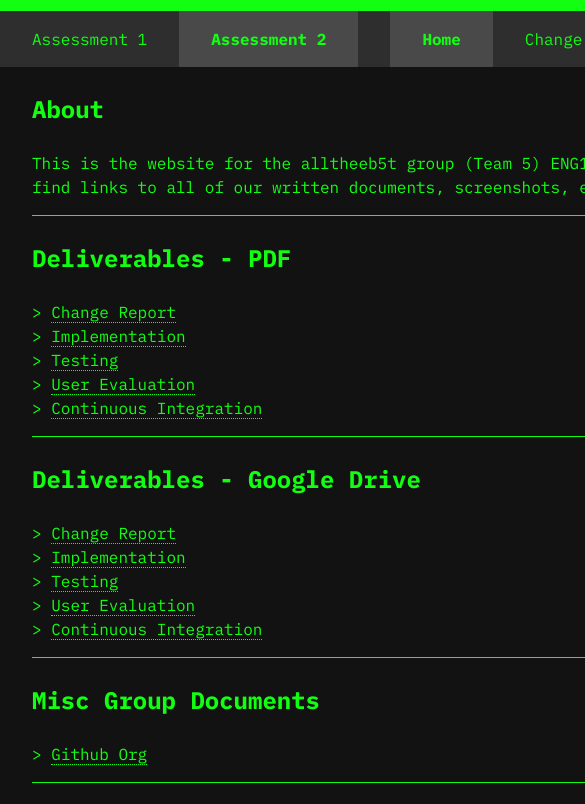
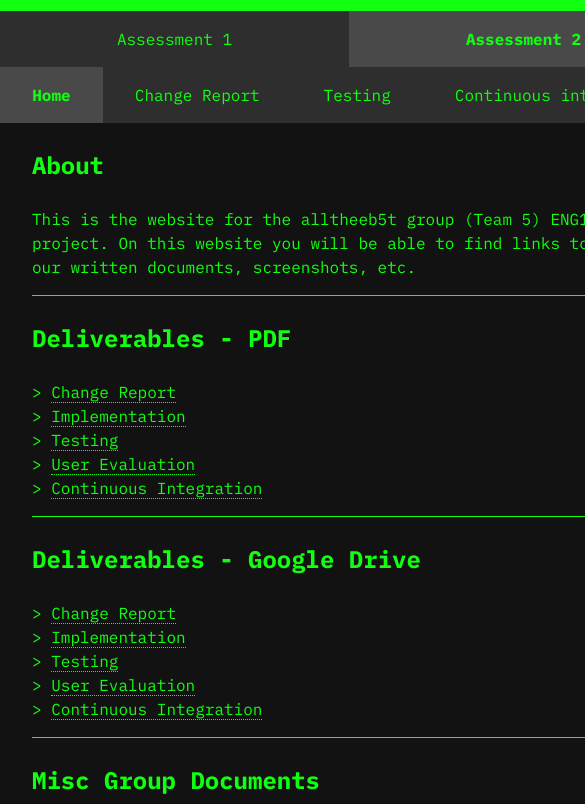
Before and after one commit to alltheeb5t/assessment-2.github.io, a plain HTML site: page index.html in a window 390 px wide. Shown: the part 77-881 px from the top of the page, 585 px wide, since content can reach past the window. Drawn offline with Linux system fonts and the light colour scheme.

Commit message:
Update styles.css

```diff
--- a/styles.css
+++ b/styles.css
@@ -1,5 +1,4 @@
 body {
-  min-width: 1088px;
   background-color: #121212;
   font-family: 'IBM Plex Mono', monospace;
   font-size: 16;
@@ -55,6 +54,9 @@ nav {
 
 .left-nav a,
 .right-nav a {
+  flex: 1;
+  white-space: nowrap;
+  text-align: center;
   border-bottom: none;
   padding: 16px 32px;
 }
@@ -139,3 +141,13 @@ a:hover {
     border-color: transparent;
   }
 }
+
+@media (max-width: 1073px) {
+  body {
+    min-width: 698px;
+  }
+
+  nav {
+    flex-direction: column;
+  }
+}
```
